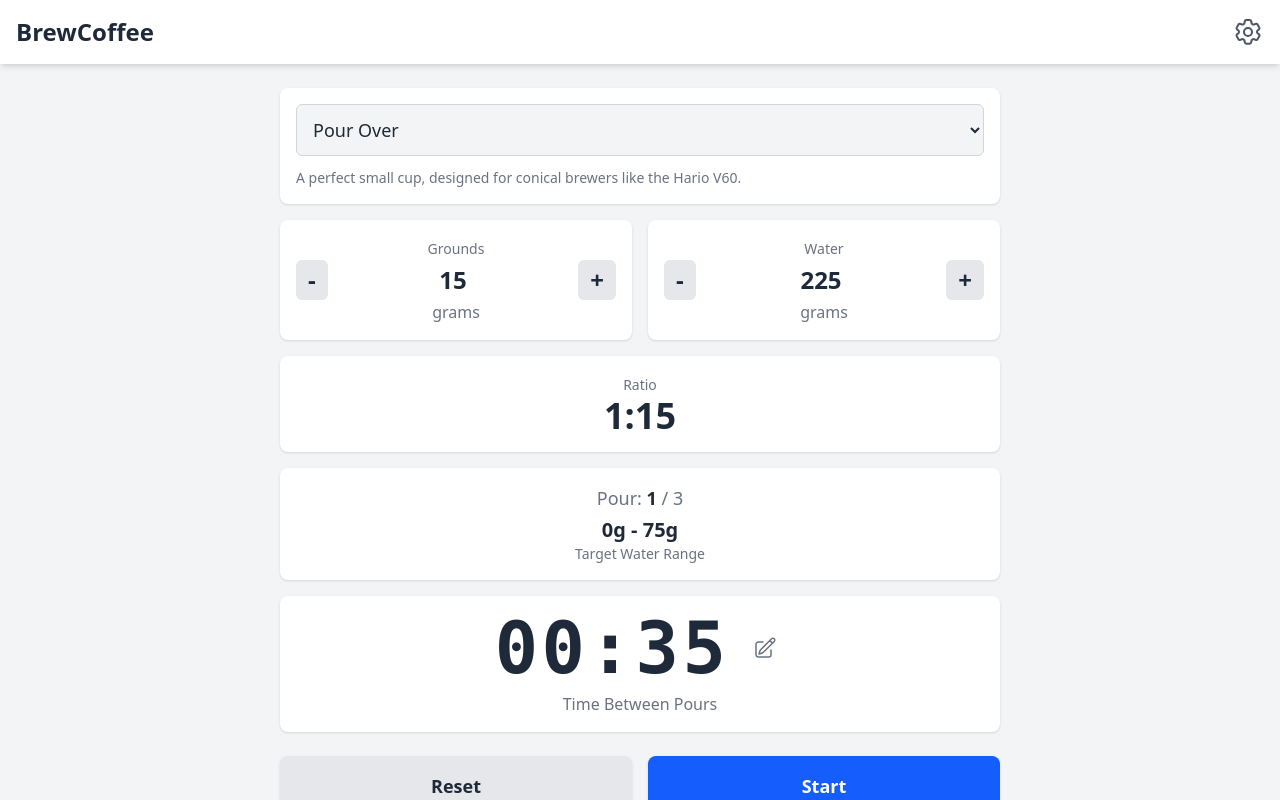
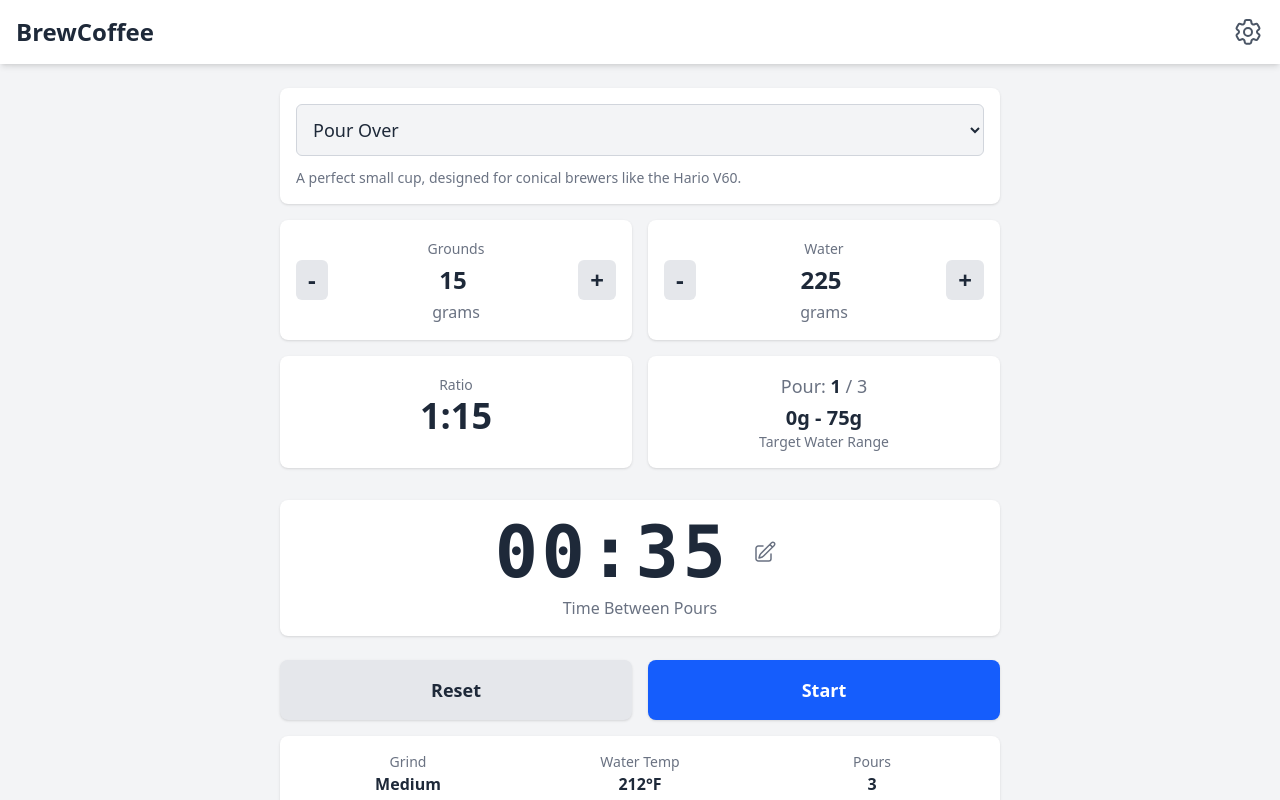
Before and after one commit to benmordecai/brewcoffee, a React (Vite) app: page / in a window 1280 px wide. Shown: the top 800 px of the page. Built offline with nearby package versions, Linux system fonts and the light colour scheme.

Commit message:
Feat: Place Ratio and Pour Info on the same row

```diff
--- a/src/App.tsx
+++ b/src/App.tsx
@@ -576,6 +576,7 @@ const MainPage: React.FC<{ recipes: Recipe[]; tempUnit: string }> = ({ recipes,
 
 
 
+        <div className="grid grid-cols-2 gap-4">
         <div className="w-full mb-4 bg-white dark:bg-gray-800 p-4 rounded-lg shadow-sm text-center">
         <label className="text-gray-500 dark:text-gray-400 text-sm font-medium">Ratio</label>
         <select value={ratio} onChange={handleRatioChange} className="block mx-auto bg-transparent text-gray-800 dark:text-gray-200 text-4xl font-bold focus:outline-none appearance-none text-center">
@@ -588,6 +589,7 @@ const MainPage: React.FC<{ recipes: Recipe[]; tempUnit: string }> = ({ recipes,
         <p className="text-gray-500 dark:text-gray-400 text-lg">Pour: <span className="font-bold text-gray-800 dark:text-gray-200">{currentPour}</span> / {recipe.pours}</p>
         <p className="text-gray-800 dark:text-gray-200 text-xl font-bold mt-1">{Math.round(pourStart)}g - {Math.round(pourEnd)}g</p>
         <p className="text-gray-500 dark:text-gray-400 text-sm">Target Water Range</p>
+        </div>
         </div>
         </div>
 
```
Also changed, not shown: 2 other files (tests, documents, lock files or other folders).
